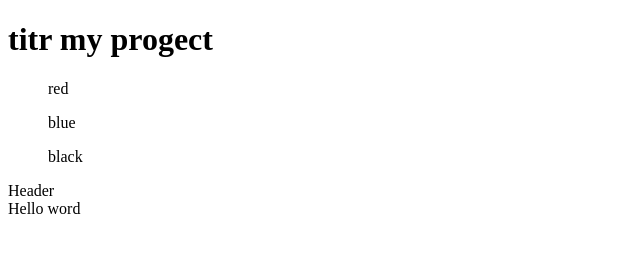
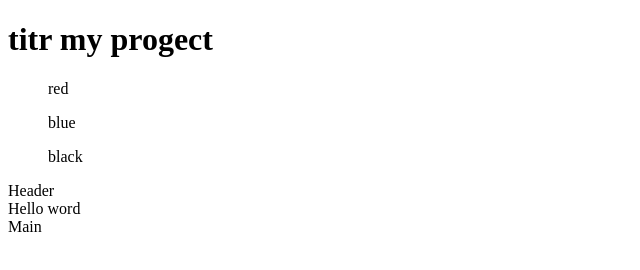
Before and after one commit to mkubakh/my-test, a plain HTML site: page index.html in a window 1280 px wide. Shown: the full height of the page, 0-640 px from the left. Drawn offline with Linux system fonts and the light colour scheme.

Commit message:
add main

```diff
--- a/index.html
+++ b/index.html
@@ -14,5 +14,6 @@
 </body>
   <header>Header</header>
   <footer>Hello word</footer>
+  <footer>Main</footer>
   <footer></footer>
 </html>
```
